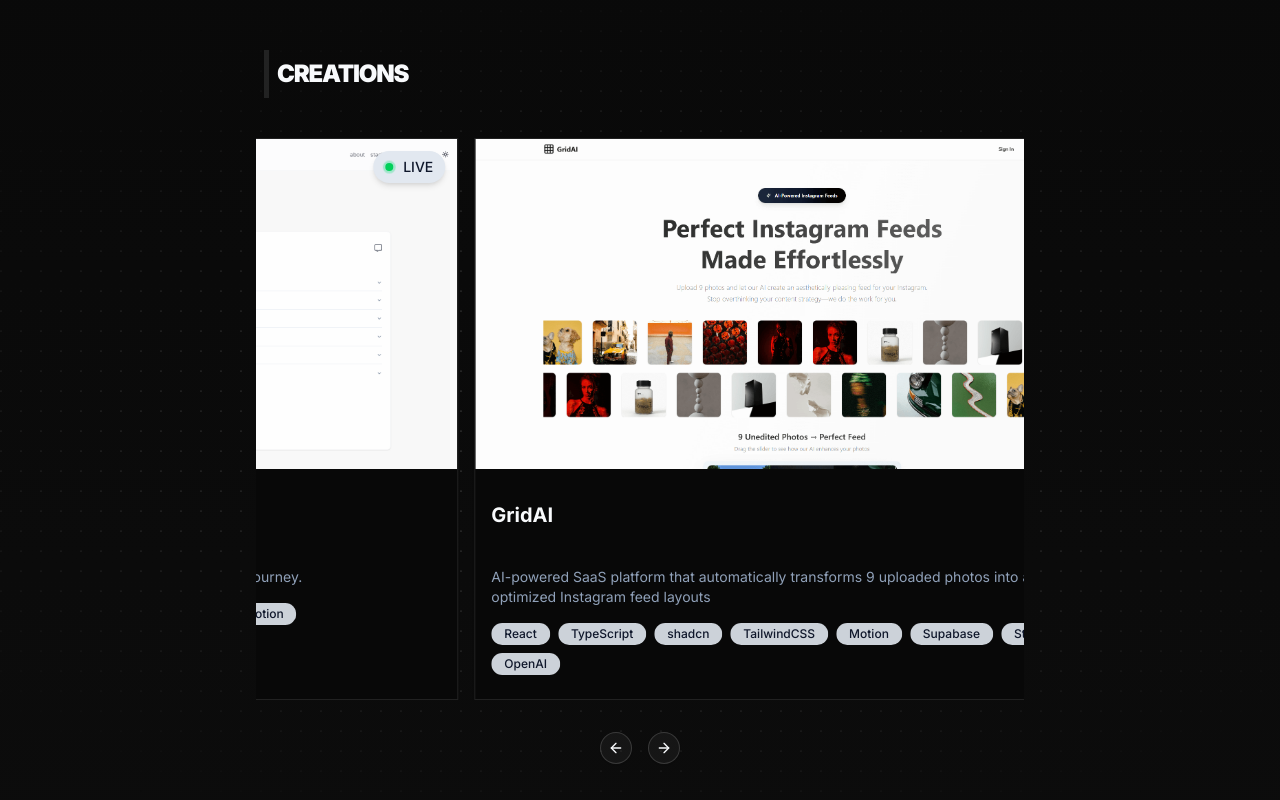
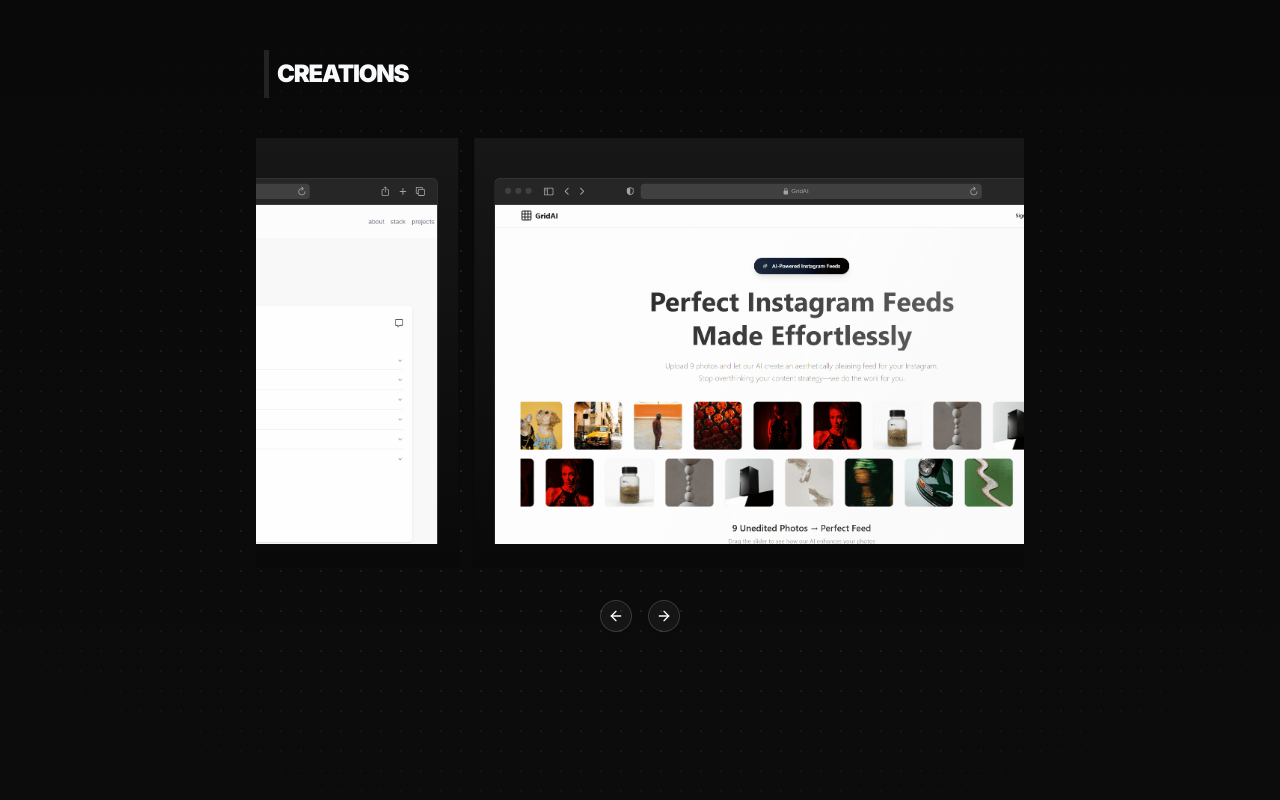
Before and after one commit to hassohamid/Portfolio-V1, a React (Vite) app: page / in a window 1280 px wide. Shown: the part 1820-2620 px from the top of the page. Built offline with nearby package versions, Linux system fonts and the light colour scheme.

Commit message:
overscrollTest

```diff
--- a/src/App.css
+++ b/src/App.css
@@ -15,3 +15,7 @@
   padding: 22px !important;
   border: 2px solid rgba(255, 255, 255, 0.2);
 }
+
+* {
+  overscroll-behavior: none;
+}
--- a/src/layout/Projects.tsx
+++ b/src/layout/Projects.tsx
@@ -21,6 +21,7 @@ import { motion } from "motion/react";
 import { DotPattern } from "@/components/magicui/dot-pattern";
 import { useTheme } from "@/theme/ThemeProvider";
 import { TypingAnimation } from "@/components/magicui/typing-animation";
+import { Safari } from "@/components/magicui/safari";
 
 export default function Projects() {
   const { theme } = useTheme();
@@ -71,19 +72,42 @@ export default function Projects() {
             <div className="max-w-3xl mx-auto">
               <CarouselContent>
                 {ProjectList.map((project) => (
-                  <CarouselItem
-                    key={project.name}
-                    className="basis-full max-w-2xl"
-                  >
-                    <Card className="h-full flex flex-col overflow-hidden rounded-none dark:bg-[#080808] pt-0    ">
-                      <div className="relative overflow-hidden">
-                        <img
-                          src={project.img}
-                          className="cursor-pointer transition-transform duration-300 hover:scale-105  "
-                          alt={project.name}
-                        />
+                  <CarouselItem className="max-w-2xl">
+                    <Card className="h-full flex flex-col overflow-hidden rounded-none  pt-0 bg-gradient-to-t dark:from-background from-[rgb(252,252,252)] to-[rgb(241,241,241)] dark:to-neutral-900 border-0  ">
+                      <div className="overflow-hidden">
+                        <motion.a
+                          initial={{ y: 20 }}
+                          whileHover={{ y: 0 }}
+                          transition={{ duration: 0.4, ease: "easeOut" }}
+                          href={project.deployment}
+                          target="_blank"
+                          className="block  "
+                        >
+                          <Safari
+                            imageSrc={project.img}
+                            url={project.name}
+                            className="cursor-pointer size-full px-5 pt-5   "
+                          />
+                        </motion.a>
+                      </div>
+                    </Card>
+                  </CarouselItem>
+                ))}
+              </CarouselContent>
+            </div>
+            <div className="flex justify-center gap-4 mt-12">
+              <CarouselPrevious className="static cursor-pointer" />
+              <CarouselNext className="static cursor-pointer " />
+            </div>
+          </Carousel>
+        </motion.div>
+      </section>
+    </>
+  );
+}
 
-                        <div className="absolute top-3 right-3">
+{
+  /* <div className="absolute top-3 right-3">
                           <Button
                             asChild
                             variant="default"
@@ -102,44 +126,5 @@ export default function Projects() {
                               LIVE
                             </a>
                           </Button>
-                        </div>
-                      </div>
-
-                      <CardHeader className="px-4 pt-2 ">
-                        <CardTitle className="text-xl font-bold">
-                          {project.name}
-                        </CardTitle>
-                      </CardHeader>
-
-                      <CardContent className="flex-grow px-4 pt-2">
-                        <CardDescription className=" mb-4">
-                          {project.description}
-                        </CardDescription>
-
-                        <div className="flex flex-wrap gap-2 ">
-                          {project.technologies.map((tech, index) => (
-                            <Badge
-                              key={index}
-                              variant="default"
-                              className="text-xs rounded-full px-3 py-0.5 bg-primary/90 "
-                            >
-                              {tech}
-                            </Badge>
-                          ))}
-                        </div>
-                      </CardContent>
-                    </Card>
-                  </CarouselItem>
-                ))}
-              </CarouselContent>
-            </div>
-            <div className="flex justify-center gap-4 mt-12">
-              <CarouselPrevious className="static cursor-pointer" />
-              <CarouselNext className="static cursor-pointer " />
-            </div>
-          </Carousel>
-        </motion.div>
-      </section>
-    </>
-  );
+                        </div> */
 }
```
